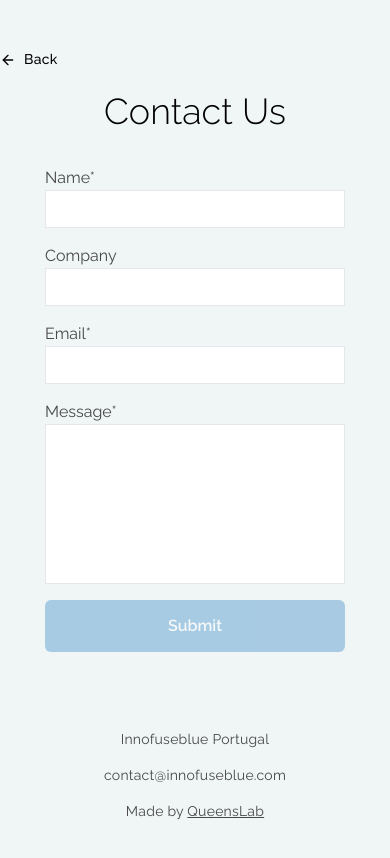
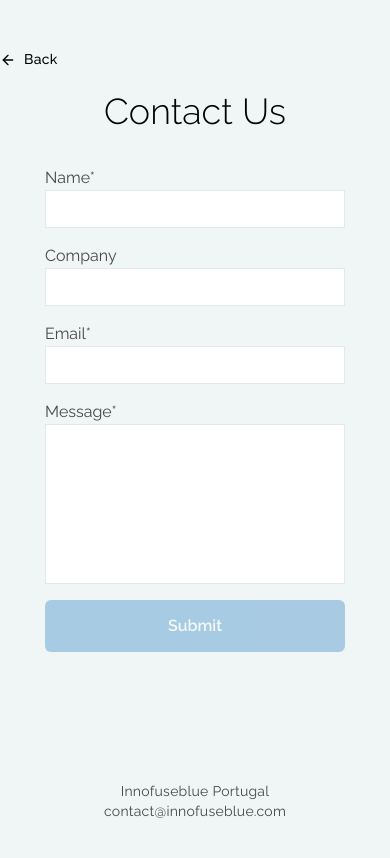
Before and after one commit to GustavoQueenslab/country-pagination-table, a Next.js app: page /contact in a window 390 px wide. Shown: the top 858 px of the page. Built offline with nearby package versions, Linux system fonts and the light colour scheme.

Commit message:
feat: queenslab image

```diff
--- a/src/components/Footer.tsx
+++ b/src/components/Footer.tsx
@@ -2,17 +2,12 @@ import Link from "next/link";
 
 export default function Footer() {
   return (
-    <footer className="py-12 bg-primary px-[10%] md:px-[15%] text-center text-[#48484B] flex-col xl:flex-row gap-4 xl:gap-0 flex justify-between body-md  items-center font-normal">
-      <p className="hidden xl:block">
+    <footer className="py-12 bg-primary px-[10%] md:px-[15%] text-center  text-[#48484B] flex-col xl:flex-row gap-4 xl:gap-0 flex justify-center body-md  items-center font-normal">
+      <p>
         <span className="xl:mr-2">Innofuseblue Portugal </span>
-        <span>|</span>
-        <span className="mx-2 ">contact@innofuseblue.com</span>
+        <span className="xl:inline hidden">|</span>
+        <span className="mx-2">contact@innofuseblue.com</span>
       </p>
-      <p className="xl:hidden">Innofuseblue Portugal</p>
-      <p className="xl:hidden">contact@innofuseblue.com</p>
-      <Link href="https://www.queenslab.co/" target="_blank">
-        Made by <span className="underline">QueensLab</span>
-      </Link>
     </footer>
   );
 }
--- a/src/components/Partners.tsx
+++ b/src/components/Partners.tsx
@@ -13,6 +13,12 @@ export default function Partners() {
           <img src="/23.png" alt="Braid Theory image" className="opacity-50" />
           <img src="/22.png" alt="Nova School image" className="opacity-50" />
           <img src="/21.png" alt="Edgas moniz image" className="opacity-50" />
+          <img
+            src="/ql.png"
+            width={205}
+            alt="Queenslab image"
+            className="opacity-50"
+          />
         </div>
       </div>
     </div>
```
Also changed, not shown: public/ql.png (added).
